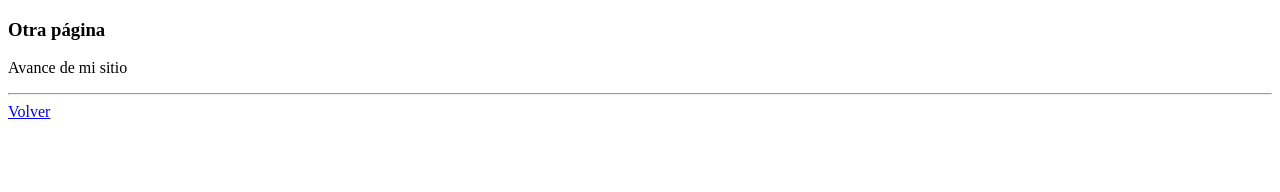
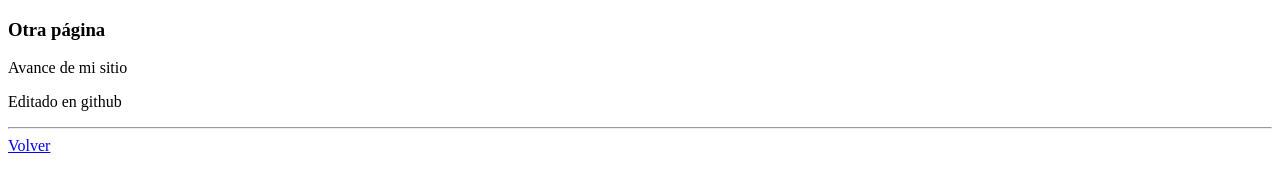
Before and after one commit to profealejandroduoc/rephtml, a plain HTML site: page otra.html in a window 1280 px wide. Drawn offline with Linux system fonts and the light colour scheme.

Commit message:
Edicion remota
fcdfd

```diff
--- a/otra.html
+++ b/otra.html
@@ -9,7 +9,7 @@
 <body>
     <h3>Otra página</h3>
     <p>Avance de mi sitio</p>
-
+    <p>Editado en github</p>
 
     <hr>
     <a href="index.html">Volver</a>
```
